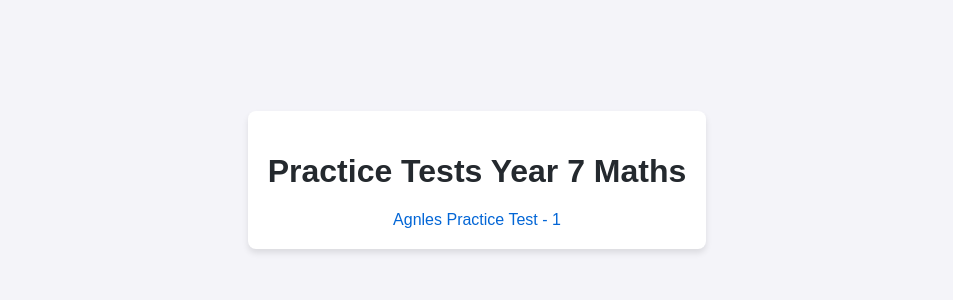
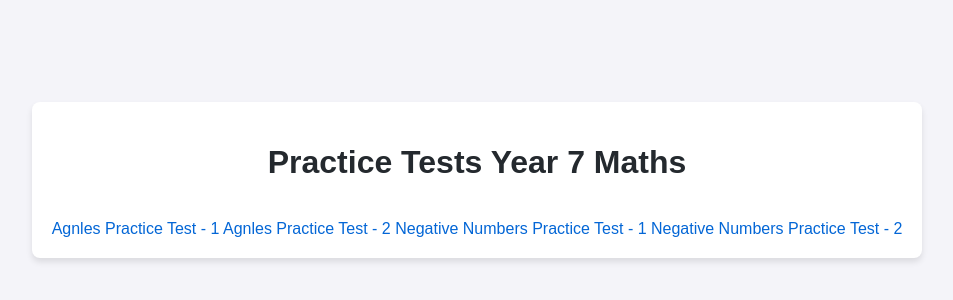
Before and after one commit to myraaggarwal07/practice-tests-year-7-maths, a plain HTML site: page index.html in a window 1280 px wide. Shown: the part 220-520 px from the top of the page, without its empty margins (163-1116 px from the left). Drawn offline with Linux system fonts and the light colour scheme.

Commit message:
Update index.html

```diff
--- a/index.html
+++ b/index.html
@@ -3,7 +3,7 @@
 <head>
     <meta charset="UTF-8">
     <meta name="viewport" content="width=device-width, initial-scale=1.0">
-    <title>My GitHub Pages Site</title>
+    <title>Practice Tests Year 7 Maths</title>
     <style>
         body {
             font-family: Arial, sans-serif;
@@ -34,7 +34,11 @@
 <body>
     <div class="container">
         <h1>Practice Tests Year 7 Maths</h1>
+    </br>
         <a href="Angles Practice Test 1.html">Agnles Practice Test - 1</a>
+        <a href="Angles Practice Test 2.html">Agnles Practice Test - 2</a>
+        <a href="Negative_Numbers_Test_1.html">Negative Numbers Practice Test - 1</a>
+        <a href="Negative_Numbers_Test_2.html">Negative Numbers Practice Test - 2</a>
     </div>
 </body>
 </html>
```
